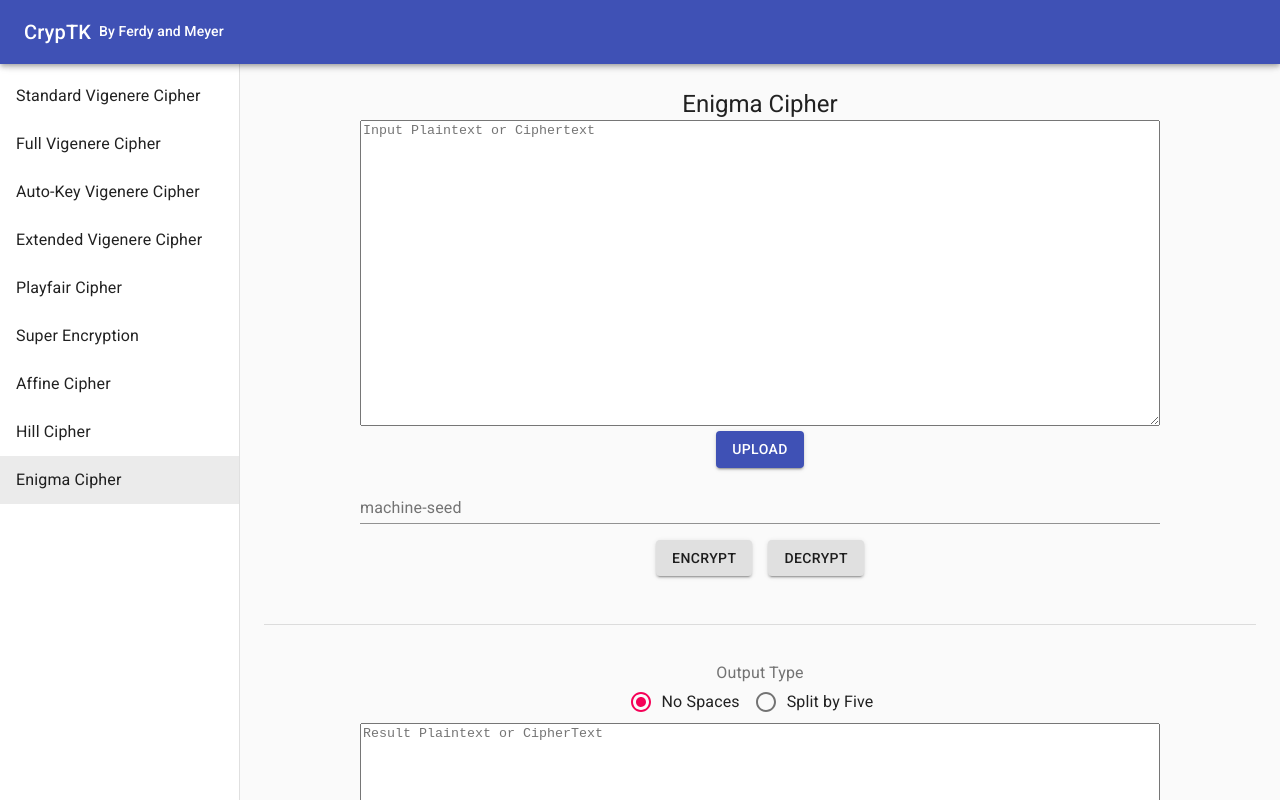
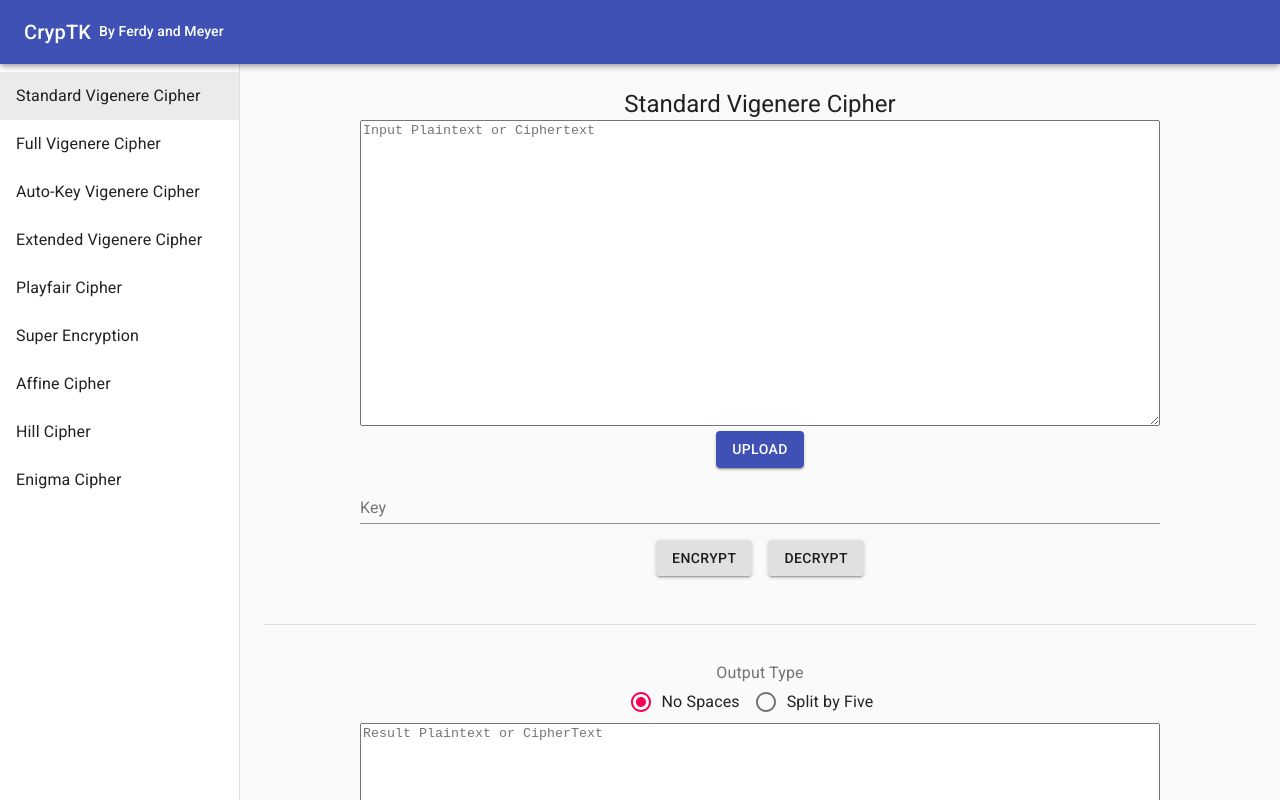
Before and after one commit to ferdysan360/Tucil1-Kriptografi, a React (Create React App) app: page / in a window 1280 px wide. Shown: the top 800 px of the page. Built offline with nearby package versions, Linux system fonts and the light colour scheme.

Commit message:
Change home page default cipherId

```diff
--- a/src/Home.js
+++ b/src/Home.js
@@ -19,7 +19,7 @@ import Hill from './Components/Hill/Hill.js';
 import Enigma from './Components/Enigma/Enigma.js';
 
 function Home() {
-    const [cipherId, setCipherId] = useState(8)
+    const [cipherId, setCipherId] = useState(0)
 
     const drawerWidth = 240;
 
```
